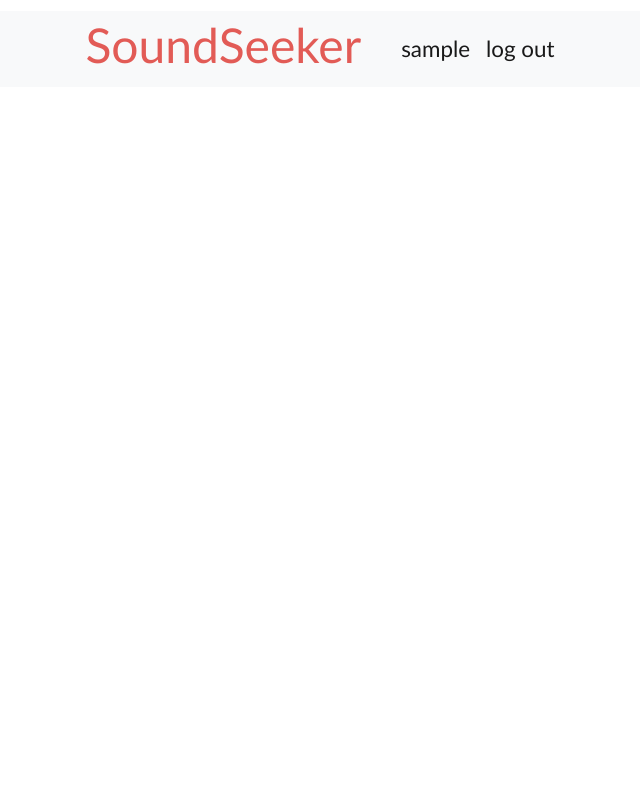
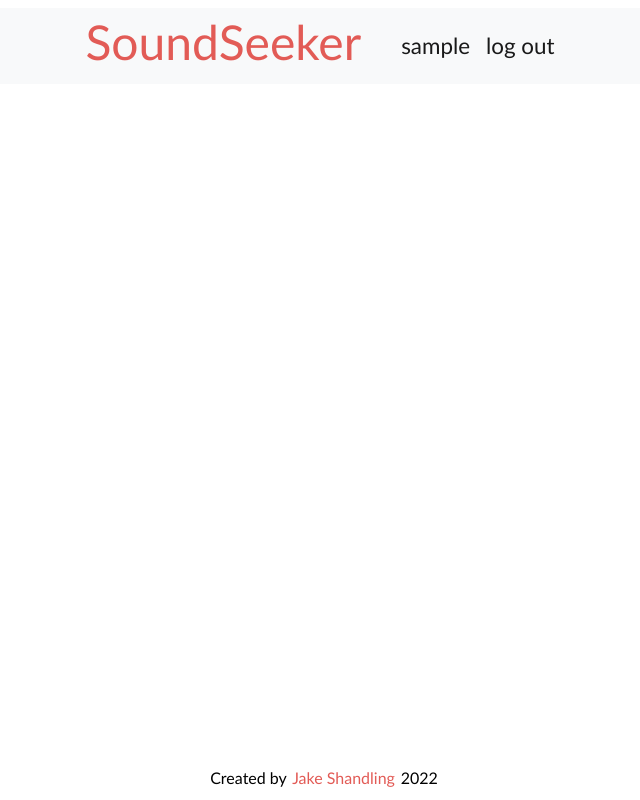
Before and after one commit to jacobshandling/soundseeker, a Django app: page / in a window 1280 px wide. Shown: the whole page, without its empty margins (316-956 px from the left). Run offline with Django 3.2, Linux system fonts and the light colour scheme; the visitor is signed in with stand-in values (Sample User, id 1); some libraries are stand-ins or nearby versions.

Commit message:
use grid for sticky footer

```diff
--- a/backend/seeds/static/seeds/styles.css
+++ b/backend/seeds/static/seeds/styles.css
@@ -52,13 +52,9 @@ ul {
 }
 
 #app-wrapper {
-
-
-    padding: .2rem;
-    display: flex;
-    flex-direction: column;
-    align-items: center;
-    gap: .5rem;
+    min-height: 100%;
+    display: grid;
+    grid-template-rows: auto 1fr auto;
 }
 
 .navbar-toggler {
--- a/backend/seeds/templates/seeds/layout.html
+++ b/backend/seeds/templates/seeds/layout.html
@@ -32,7 +32,7 @@
     </head>
     <body>
         <div class="container-fluid text-center" id="app-wrapper">
-            <nav class="navbar navbar-expand-sm bg-light sticky-top justify-content-center py-md-0 px-md-5 mb-lg-5">
+            <nav class="navbar navbar-expand-sm bg-light sticky-top justify-content-center py-md-0 px-md-5 mb-3 mb-lg-5">
                     <a class="navbar-brand" id="navbar-title" href="{% url 'index' %}"><h1 class="display-1"><strong>SoundSeeker</strong></h1></a>
                     <button class="navbar-toggler" type="button" data-bs-toggle="collapse" data-bs-target="#nav-links" aria-expanded="false" aria-label="Toggle navigation">
                         <span class="navbar-toggler-icon"></span>
@@ -54,8 +54,8 @@
                 {% endblock %}
             </div>
             <footer class="mt-1">
+                <p>Created by <a class="footer-credit" href="https://dev.jakeshandling.com" target="_blank">Jake Shandling</a> 2022</p>
                 {% if not user.is_authenticated %}
-                <p>Created by <a class="footer-credit" href="https://dev.jakeshandling.com" target="_blank">Jake Shandling</a> 2022</p>
                 <ul>
                     <li id="donate-button-container">
                         <a href="https://www.paypal.com/donate/?hosted_button_id=HYL8EJJAFCWAG" id="donate-link" target="-blank">Donate</a>
```
